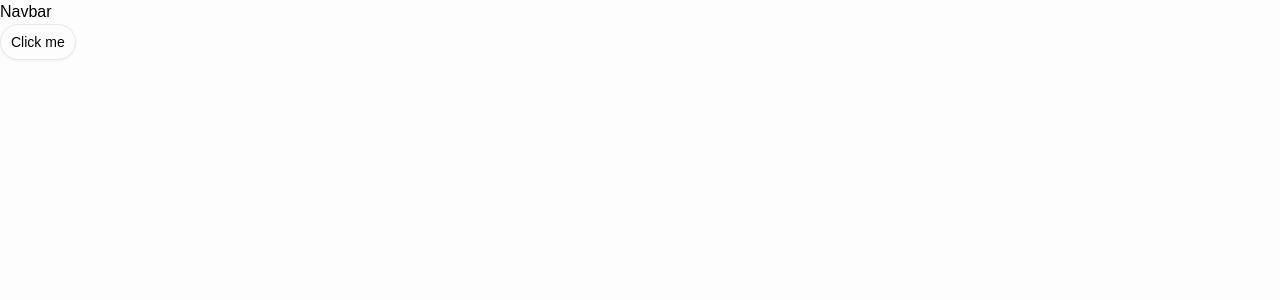
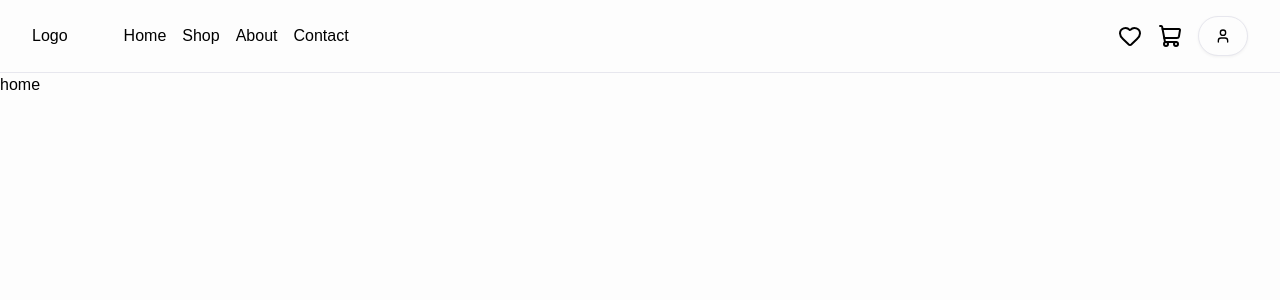
Before and after one commit to Soumojit08/ecom-frontend, a React (Vite) app: page / in a window 1280 px wide. Shown: the top 300 px of the page. Built offline with nearby package versions, Linux system fonts and the light colour scheme; the HTML template or start-up script is replaced by a standard one.

Commit message:
Navbar structure done

```diff
--- a/src/components/Navbar.jsx
+++ b/src/components/Navbar.jsx
@@ -1,8 +1,72 @@
+import { Heart, ShoppingCart, User } from "lucide-react";
+import { Button } from "./ui/button";
+import { Link } from "react-router-dom";
+import { useState } from "react";
 
 const Navbar = () => {
+  const [isLoggedIn, setIsLoggedIn] = useState(true);
+
+  const handleLogin = () => {
+    setIsLoggedIn(!isLoggedIn);
+  };
+
   return (
-    <div>Navbar</div>
-  )
-}
+    <header className="w-full py-4 px-8 border-b">
+      <nav className="flex items-center justify-between">
+        <section
+          id="left"
+          className="flex items-center justify-between space-x-14"
+        >
+          <Link to="/">Logo</Link>
+          <ul className="flex items-center gap-4 list-none">
+            <li>
+              <Link to="/">Home</Link>
+            </li>
+            <li>
+              <Link to="/shop">Shop</Link>
+            </li>
+            <li>
+              <Link to="/about">About</Link>
+            </li>
+            <li>
+              <Link to="/contact">Contact</Link>
+            </li>
+          </ul>
+        </section>
 
-export default Navbar
+        <section id="right" className="flex items-center gap-4">
+          <span className="flex items-center gap-4">
+            <Link to="/wishlist">
+              <Heart size={24} />
+            </Link>
+            <Link to="/cart">
+              <ShoppingCart size={24} />
+            </Link>
+          </span>
+
+          {isLoggedIn ? (
+            <Button
+              variant="outline"
+              size="lg"
+              className="rounded-full p-4 transition-all duration-150"
+              onClick={handleLogin}
+            >
+              <User size={28} />
+            </Button>
+          ) : (
+            <Button
+              variant="default"
+              size="lg"
+              className="transition-all duration-150"
+              onClick={handleLogin}
+            >
+              Login
+            </Button>
+          )}
+        </section>
+      </nav>
+    </header>
+  );
+};
+
+export default Navbar;
--- a/src/components/ui/button.jsx
+++ b/src/components/ui/button.jsx
@@ -4,7 +4,7 @@ import { cva } from "class-variance-authority";
 import { cn } from "@/lib/utils";
 
 const buttonVariants = cva(
-  "group/button inline-flex shrink-0 items-center justify-center rounded-md border border-transparent bg-clip-padding text-sm font-medium whitespace-nowrap transition-all outline-none select-none focus-visible:border-ring focus-visible:ring-3 focus-visible:ring-ring/50 active:not-aria-[haspopup]:translate-y-px disabled:pointer-events-none disabled:opacity-50 aria-invalid:border-destructive aria-invalid:ring-3 aria-invalid:ring-destructive/20 dark:aria-invalid:border-destructive/50 dark:aria-invalid:ring-destructive/40 [&_svg]:pointer-events-none [&_svg]:shrink-0 [&_svg:not([class*='size-'])]:size-4",
+  "group/button inline-flex shrink-0 items-center justify-center rounded-md border border-transparent bg-clip-padding text-sm font-medium whitespace-nowrap transition-all outline-none select-none focus-visible:border-ring focus-visible:ring-3 focus-visible:ring-ring/50 active:not-aria-[haspopup]:translate-y-px disabled:pointer-events-none disabled:opacity-50 aria-invalid:border-destructive aria-invalid:ring-3 aria-invalid:ring-destructive/20 dark:aria-invalid:border-destructive/50 dark:aria-invalid:ring-destructive/40 [&_svg]:pointer-events-none [&_svg]:shrink-0 [&_svg:not([class*='size-'])]:size-4 cursor-pointer rounded-full",
   {
     variants: {
       variant: {
@@ -21,15 +21,14 @@ const buttonVariants = cva(
       },
       size: {
         default:
-          "h-9 gap-1.5 px-2.5 in-data-[slot=button-group]:rounded-md has-data-[icon=inline-end]:pr-2 has-data-[icon=inline-start]:pl-2",
-        xs: "h-6 gap-1 rounded-[min(var(--radius-md),8px)] px-2 text-xs in-data-[slot=button-group]:rounded-md has-data-[icon=inline-end]:pr-1.5 has-data-[icon=inline-start]:pl-1.5 [&_svg:not([class*='size-'])]:size-3",
-        sm: "h-8 gap-1 rounded-[min(var(--radius-md),10px)] px-2.5 in-data-[slot=button-group]:rounded-md has-data-[icon=inline-end]:pr-1.5 has-data-[icon=inline-start]:pl-1.5",
-        lg: "h-10 gap-1.5 px-2.5 has-data-[icon=inline-end]:pr-2 has-data-[icon=inline-start]:pl-2",
+          "h-9 gap-1.5 px-2.5 has-data-[icon=inline-end]:pr-2 has-data-[icon=inline-start]:pl-2",
+        xs: "h-6 gap-1 rounded-[min(var(--radius-md),8px)] px-2 text-xs has-data-[icon=inline-end]:pr-1.5 has-data-[icon=inline-start]:pl-1.5 [&_svg:not([class*='size-'])]:size-3",
+        sm: "h-8 gap-1 rounded-[min(var(--radius-md),10px)] px-2.5 has-data-[icon=inline-end]:pr-1.5 has-data-[icon=inline-start]:pl-1.5",
+        lg: "h-10 gap-2.5 px-4.5 rounded-full has-data-[icon=inline-end]:pr-2 has-data-[icon=inline-start]:pl-2",
         icon: "size-9",
         "icon-xs":
-          "size-6 rounded-[min(var(--radius-md),8px)] in-data-[slot=button-group]:rounded-md [&_svg:not([class*='size-'])]:size-3",
-        "icon-sm":
-          "size-8 rounded-[min(var(--radius-md),10px)] in-data-[slot=button-group]:rounded-md",
+          "size-6 rounded-[min(var(--radius-md),8px)] [&_svg:not([class*='size-'])]:size-3",
+        "icon-sm": "size-8 rounded-[min(var(--radius-md),10px)]",
         "icon-lg": "size-10",
       },
     },
--- a/src/pages/Home.jsx
+++ b/src/pages/Home.jsx
@@ -1,14 +1,11 @@
-import { Button } from "@/components/ui/button";
 import Navbar from "../components/Navbar";
 
 const Home = () => {
   return (
-    <div>
+    <>
       <Navbar />
-      <div>
-        <Button variant="outline">Click me</Button>
-      </div>
-    </div>
+      <div>home</div>
+    </>
   );
 };
 
```
